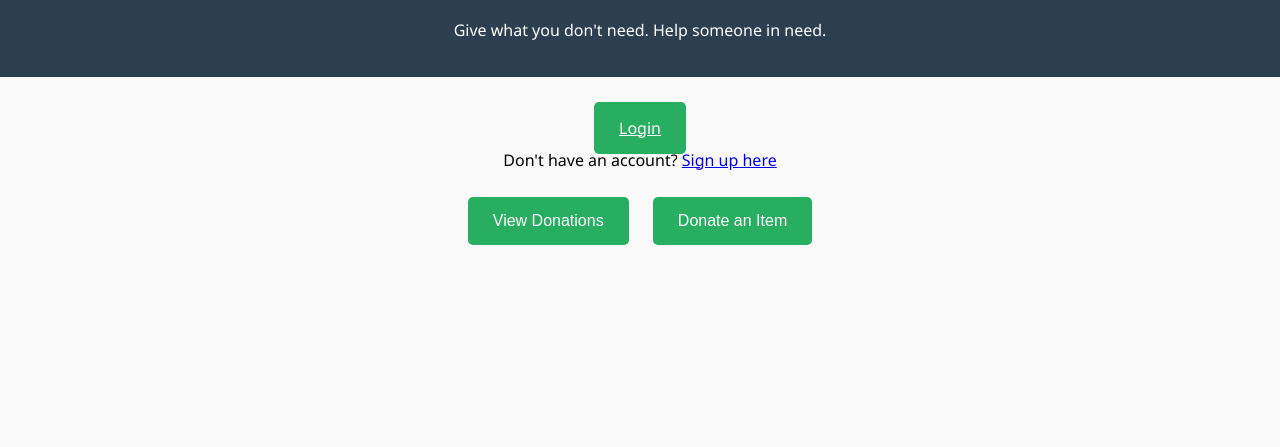
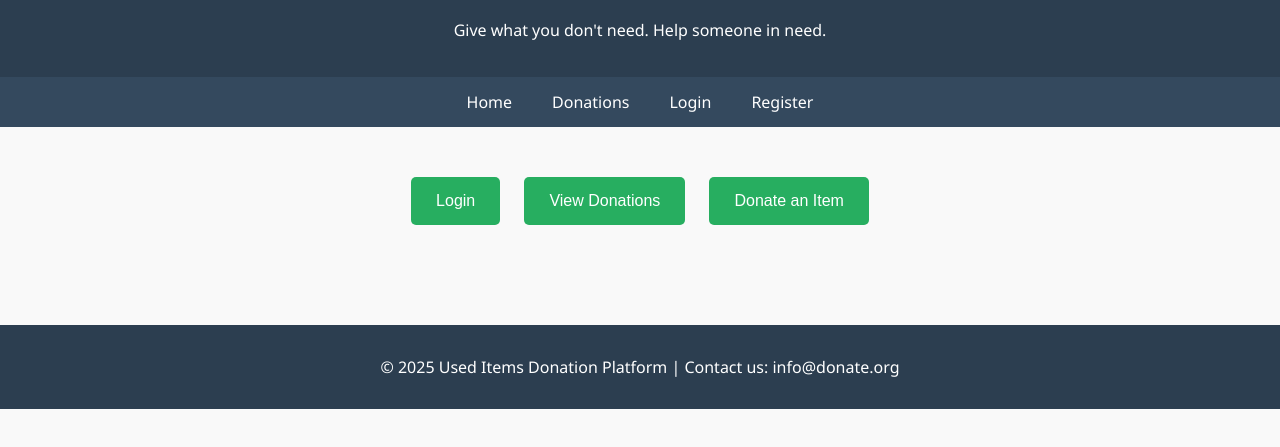
Before and after one commit to Saja330/donation-platform, a plain HTML site: page index.html in a window 1280 px wide. Shown: the part 87-534 px from the top of the page. Drawn offline with Linux system fonts and the light colour scheme; files that its build step writes are made by us from their sources.

Commit message:
Update index.html
home page is updated by adding header and footer

```diff
--- a/index.html
+++ b/index.html
@@ -3,21 +3,40 @@
 <head>
   <meta charset="UTF-8">
   <title>Used Items Donation Platform</title>
+  <meta name="viewport" content="width=device-width, initial-scale=1.0">
+  <link rel="stylesheet" href="css/style.css">
   <style>
     body {
       font-family: 'Segoe UI', sans-serif;
       background-color: #f9f9f9;
       margin: 0;
       padding: 0;
-      text-align: center;
     }
     header {
       background-color: #2c3e50;
       color: white;
       padding: 20px;
+      text-align: center;
+    }
+    nav {
+      background-color: #34495e;
+      overflow: hidden;
+      display: flex;
+      justify-content: center;
+      flex-wrap: wrap;
+    }
+    nav a {
+      color: white;
+      padding: 14px 20px;
+      text-decoration: none;
+      display: block;
+    }
+    nav a:hover {
+      background-color: #2c3e50;
     }
     section {
       padding: 40px;
+      text-align: center;
     }
     .button {
       background-color: #27ae60;
@@ -32,6 +51,13 @@
     .button:hover {
       background-color: #219150;
     }
+    footer {
+      background-color: #2c3e50;
+      color: white;
+      text-align: center;
+      padding: 15px;
+      margin-top: 50px;
+    }
   </style>
 </head>
 <body>
@@ -41,14 +67,22 @@
     <p>Give what you don't need. Help someone in need.</p>
   </header>
 
+  <nav>
+    <a href="index.html">Home</a>
+    <a href="donations.html">Donations</a>
+    <a href="login.html">Login</a>
+    <a href="register.html">Register</a>
+  </nav>
+
   <section>
-    <a href="login.html" class="button">Login</a>
-    <p style="text-align:center; margin-top:10px;">
-      Don't have an account? <a href="signup.html">Sign up here</a>
-    </p>
-    <button class="button">View Donations</button>
-    <button class="button">Donate an Item</button>
+    <button class="button" onclick="location.href='login.html'">Login</button>
+    <button class="button" onclick="location.href='donations.html'">View Donations</button>
+    <button class="button" onclick="location.href='donate.html'">Donate an Item</button>
   </section>
+
+  <footer>
+    <p>&copy; 2025 Used Items Donation Platform | Contact us: info@donate.org</p>
+  </footer>
 
 </body>
 </html>
```
